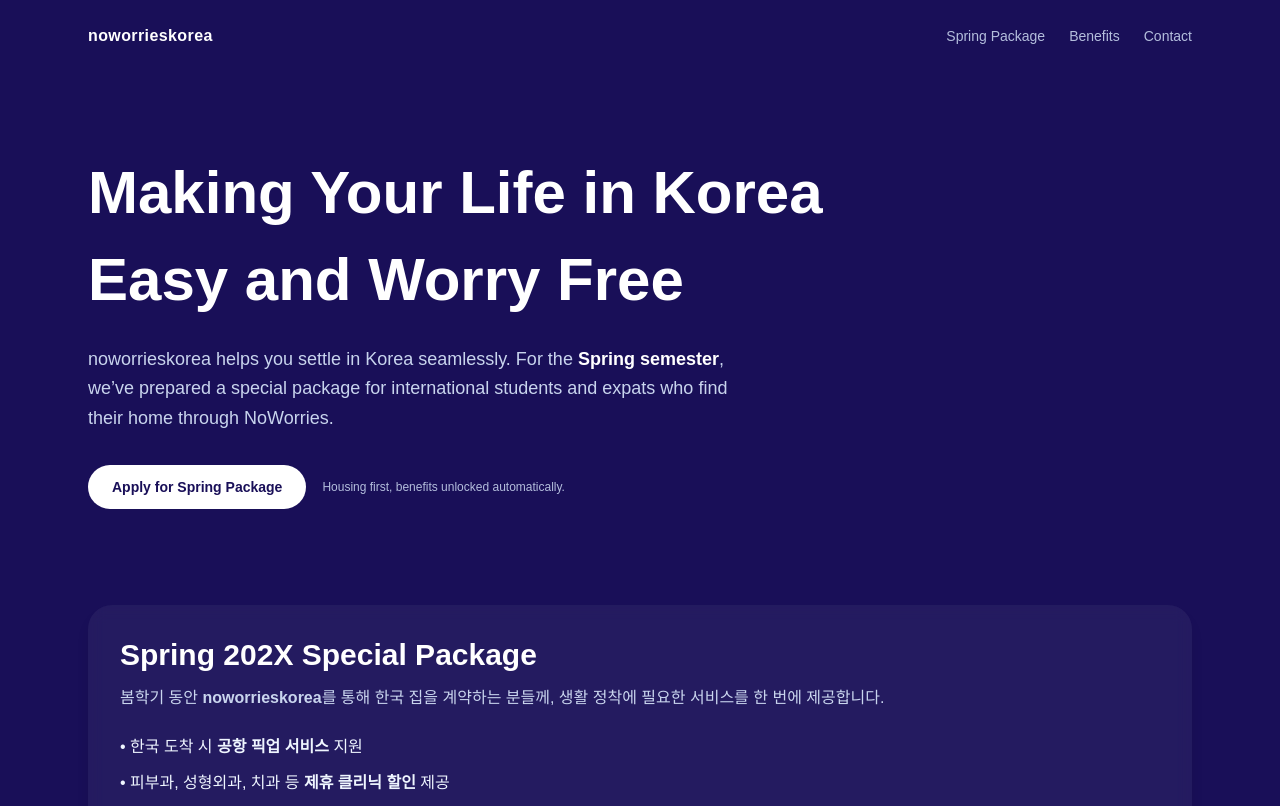
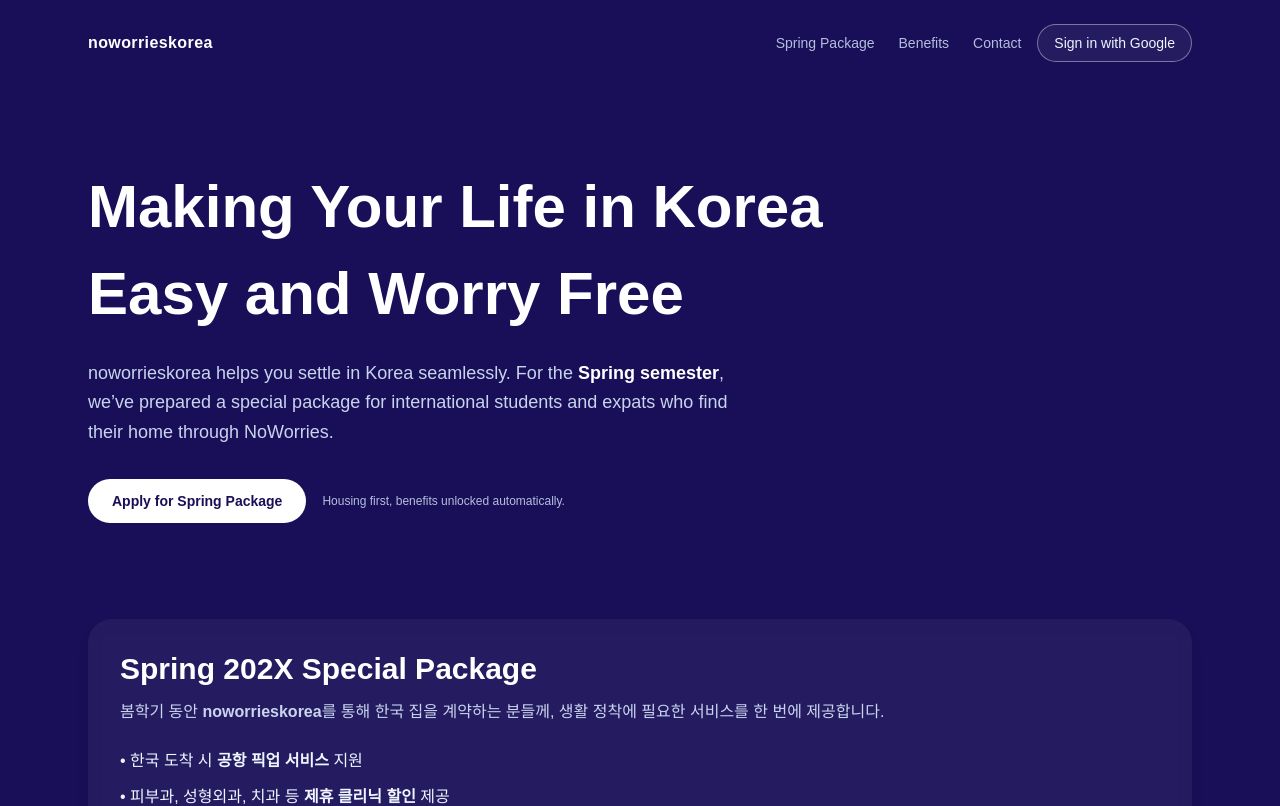
Before and after one commit to yebubucoin/noworries, a Next.js app: page / in a window 1280 px wide. Shown: the top 806 px of the page. Built offline with nearby package versions, Linux system fonts and the light colour scheme; no server answers.

Commit message:
Update page.tsx

```diff
--- a/app/page.tsx
+++ b/app/page.tsx
@@ -1,11 +1,69 @@
 // app/page.tsx (Client Component)
 "use client";
 
-import React from "react";
+import React, { useEffect, useState } from "react";
 import Link from "next/link";
+import { auth, googleProvider, db } from "../lib/firebase";
+import {
+  signInWithPopup,
+  signOut,
+  onAuthStateChanged,
+  type User,
+} from "firebase/auth";
+import { doc, setDoc, serverTimestamp } from "firebase/firestore";
 
 export default function Page() {
   const currentYear = new Date().getFullYear();
+  const [user, setUser] = useState<User | null>(null);
+  const [loadingAuth, setLoadingAuth] = useState(false);
+
+  // 로그인 상태 감지 + Firestore에 유저 정보 저장
+  useEffect(() => {
+    const unsub = onAuthStateChanged(auth, async (firebaseUser) => {
+      setUser(firebaseUser);
+      if (firebaseUser) {
+        // 비밀번호는 절대 저장 X
+        await setDoc(
+          doc(db, "users", firebaseUser.uid),
+          {
+            email: firebaseUser.email,
+            displayName: firebaseUser.displayName,
+            photoURL: firebaseUser.photoURL,
+            provider: firebaseUser.providerData?.[0]?.providerId,
+            updatedAt: serverTimestamp(),
+            createdAt: serverTimestamp(),
+          },
+          { merge: true }
+        );
+      }
+    });
+
+    return () => unsub();
+  }, []);
+
+  const handleGoogleLogin = async () => {
+    try {
+      setLoadingAuth(true);
+      await signInWithPopup(auth, googleProvider);
+    } catch (err) {
+      console.error(err);
+      alert("로그인 중 오류가 발생했어요. 잠시 후 다시 시도해주세요.");
+    } finally {
+      setLoadingAuth(false);
+    }
+  };
+
+  const handleLogout = async () => {
+    try {
+      setLoadingAuth(true);
+      await signOut(auth);
+    } catch (err) {
+      console.error(err);
+      alert("로그아웃 중 오류가 발생했어요.");
+    } finally {
+      setLoadingAuth(false);
+    }
+  };
 
   return (
     <main className="min-h-screen bg-[#190F58] text-white relative">
@@ -17,6 +75,8 @@
         >
           noworrieskorea
         </Link>
+
+        <div className="flex items-center gap-4">
           <nav
             className="hidden items-center gap-6 text-sm text-blue-100/80 sm:flex"
             aria-label="Primary"
@@ -31,6 +91,20 @@
               Contact
             </Link>
           </nav>
+
+          {/* Google Auth 버튼 */}
+          <button
+            onClick={user ? handleLogout : handleGoogleLogin}
+            disabled={loadingAuth}
+            className="flex items-center gap-2 rounded-full border border-white/40 bg-white/5 px-4 py-2 text-xs sm:text-sm text-blue-50 hover:bg-white/10 disabled:opacity-60"
+          >
+            {loadingAuth
+              ? "Loading..."
+              : user
+              ? "Logout"
+              : "Sign in with Google"}
+          </button>
+        </div>
       </header>
 
       {/* Hero */}
@@ -117,7 +191,6 @@
             </p>
           </div>
         </div>
-
         <div className="grid gap-6 md:grid-cols-2">
           <div className="rounded-3xl bg-white/5 p-6">
             <h3 className="text-lg font-semibold">Premium F&amp;B Partners</h3>
```
Lines whose indentation alone changed are shown as unchanged.
